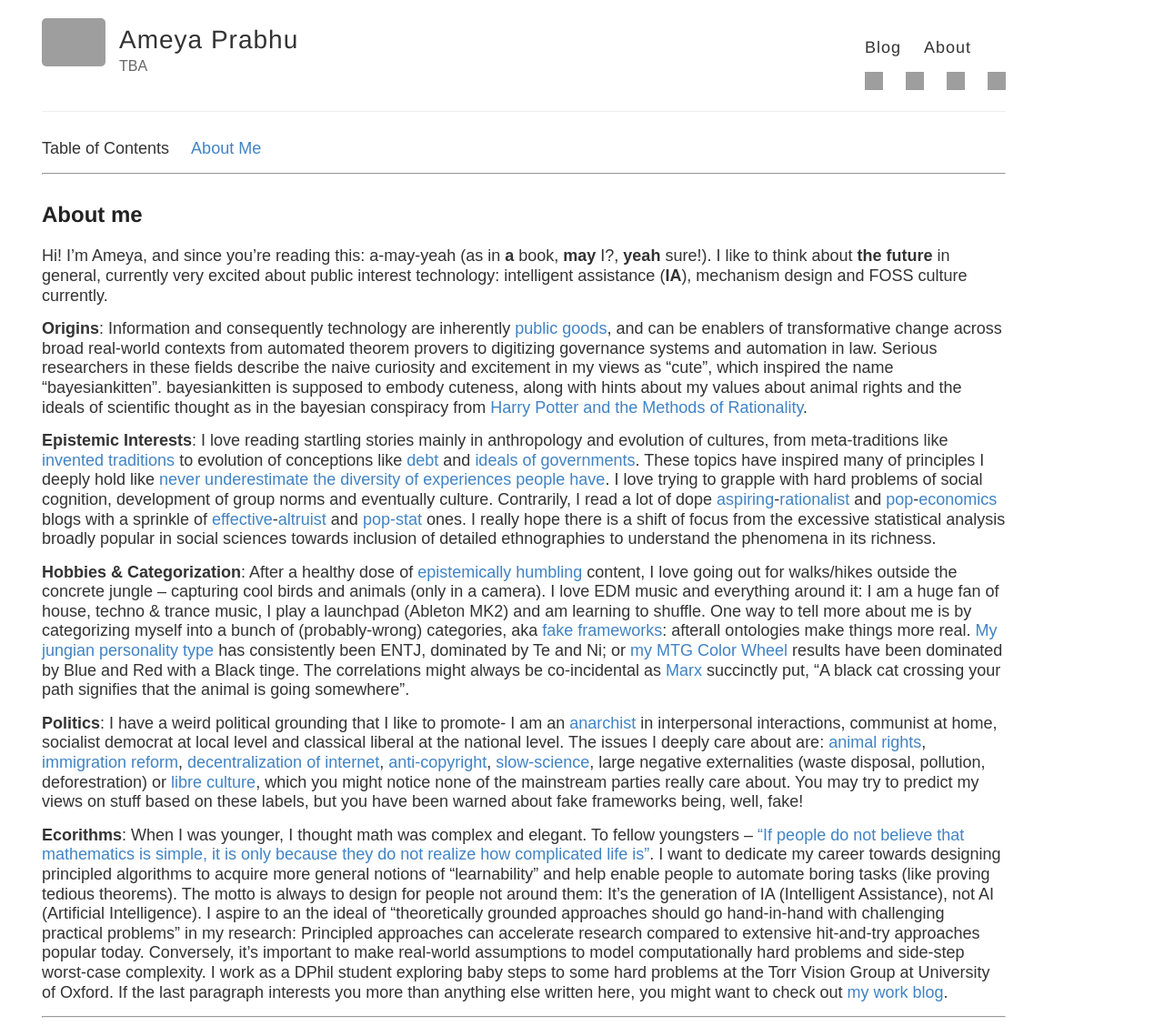
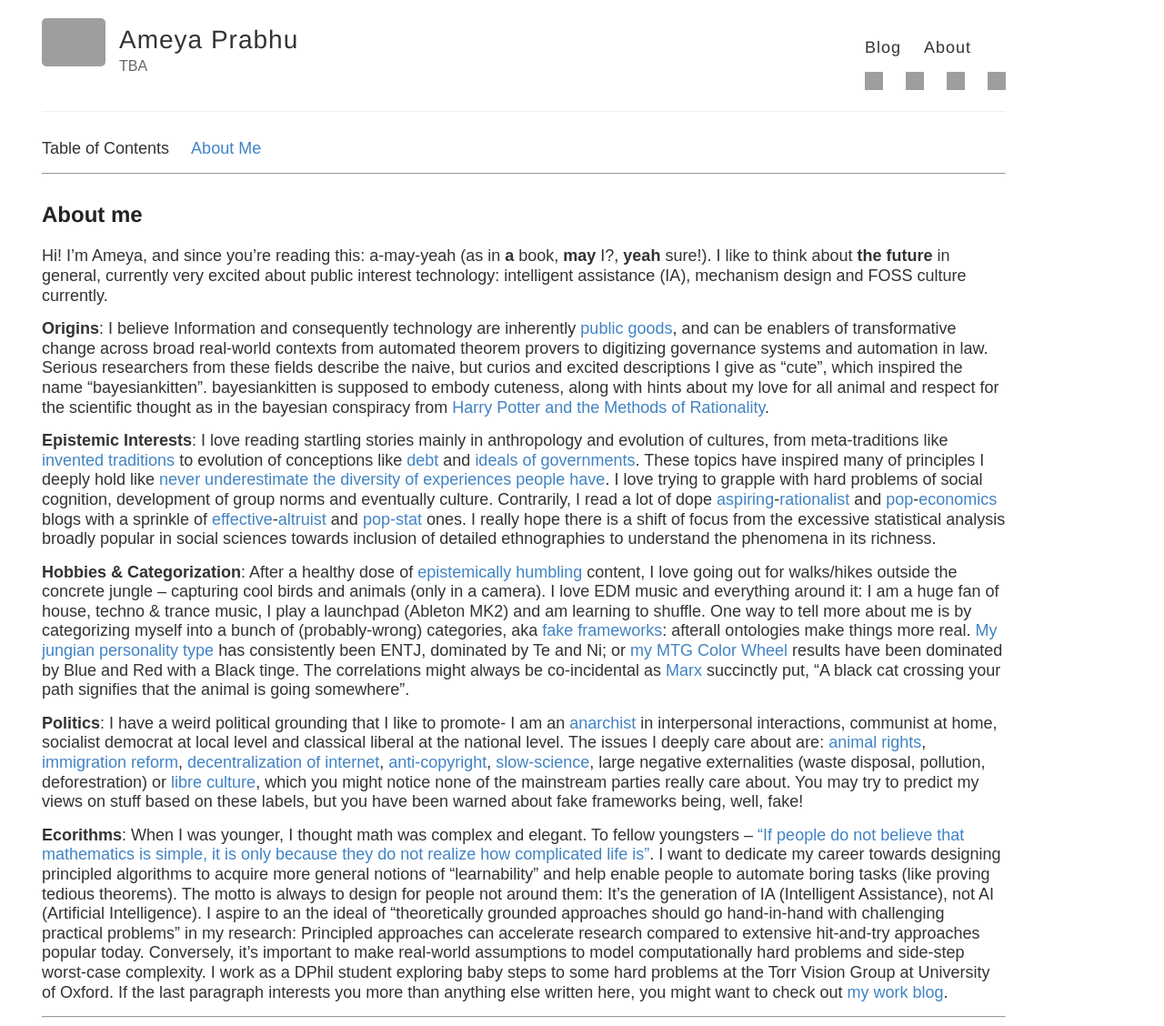
Before and after one commit to bayesianconspirator/bayesianconspirator.github.io, a Jekyll site: the page built from about/index.md, in a window 1280 px wide. Shown: the whole page at 91% size. Built offline with Jekyll 4.4.1, drawn with Linux system fonts in a browser that asks for light colours; grey boxes are pictures that could not be loaded.

Commit message:
updated about

```diff
--- a/about/index.md
+++ b/about/index.md
@@ -10,9 +10,9 @@ Table of Contents     [About Me](#aboutme)
 
 ## <a name="aboutme" id="aboutme"></a>About me
 
-Hi! I’m Ameya, and since you're reading this: a-may-yeah (as in __a__ book, __may__ I?, __yeah__ sure!). I like to think about **the future** in general, currently very excited about public interest technology: intelligent assistance (**IA**), mechanism design and FOSS culture currently.
+Hi! I’m Ameya, and since you're reading this: a-may-yeah (as in __a__ book, __may__ I?, __yeah__ sure!). I like to think about  __the future__ in general, currently very excited about public interest technology: intelligent assistance (IA), mechanism design and FOSS culture currently.
 
-**Origins**: Information and consequently technology are inherently [public goods](https://en.wikipedia.org/wiki/Public_good_(economics)), and can be enablers of transformative change across broad real-world contexts from automated theorem provers to digitizing governance systems and automation in law. Serious researchers in these fields describe the naive curiosity and excitement in my views as "cute", which inspired the name "bayesiankitten". bayesiankitten is supposed to embody cuteness, along with hints about my values about animal rights and the ideals of scientific thought as in the bayesian conspiracy from [Harry Potter and the Methods of Rationality](https://www.hpmor.com/).
+**Origins**: I believe Information and consequently technology are inherently [public goods](https://en.wikipedia.org/wiki/Public_good_(economics)), and can be enablers of transformative change across broad real-world contexts from automated theorem provers to digitizing governance systems and automation in law. Serious researchers from these fields describe the naive, but curios and excited descriptions I give as "cute", which inspired the name "bayesiankitten". bayesiankitten is supposed to embody cuteness, along with hints about my love for all animal and respect for the scientific thought as in the bayesian conspiracy from [Harry Potter and the Methods of Rationality](https://www.hpmor.com/).
 
 **Epistemic Interests**: I love reading startling stories mainly in anthropology and evolution of cultures, from meta-traditions like [invented](https://en.wikipedia.org/wiki/Invented_tradition) [traditions](https://meaningness.com/invented-traditions-and-timeworn-futures) to evolution of conceptions like [debt](https://en.wikipedia.org/wiki/Debt:_The_First_5000_Years) and [ideals of](https://slatestarcodex.com/2017/03/16/book-review-seeing-like-a-state/) [governments](https://en.wikipedia.org/wiki/Imagined_Communities). These topics have inspired many of principles I deeply hold like [never underestimate the diversity of experiences people have](https://slatestarcodex.com/2017/10/02/different-worlds/). I love trying to grapple with hard problems of social cognition, development of group norms and eventually culture. Contrarily, I read a lot of dope [aspiring](https://astralcodexten.substack.com/)-[rationalist](https://www.lesswrong.com/recommendations) and [pop](https://marginalrevolution.com/)-[economics](https://www.econtalk.org/) blogs with a sprinkle of [effective](https://forum.effectivealtruism.org/)-[altruist](https://www.alignmentforum.org/) and [pop-stat](https://statmodeling.stat.columbia.edu/) ones. I really hope there is a shift of focus from the excessive statistical analysis broadly popular in social sciences towards inclusion of detailed ethnographies to understand the phenomena in its richness.
 
```
